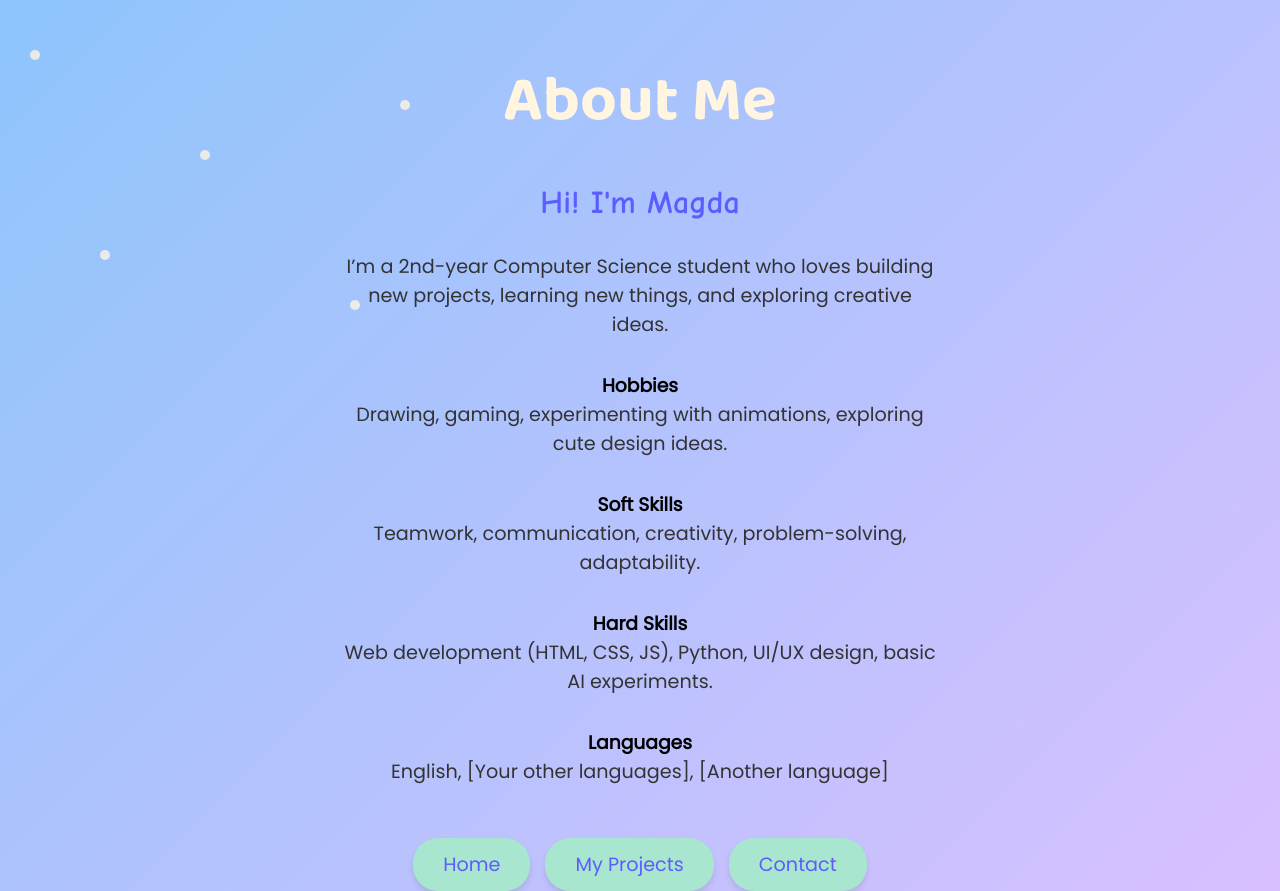
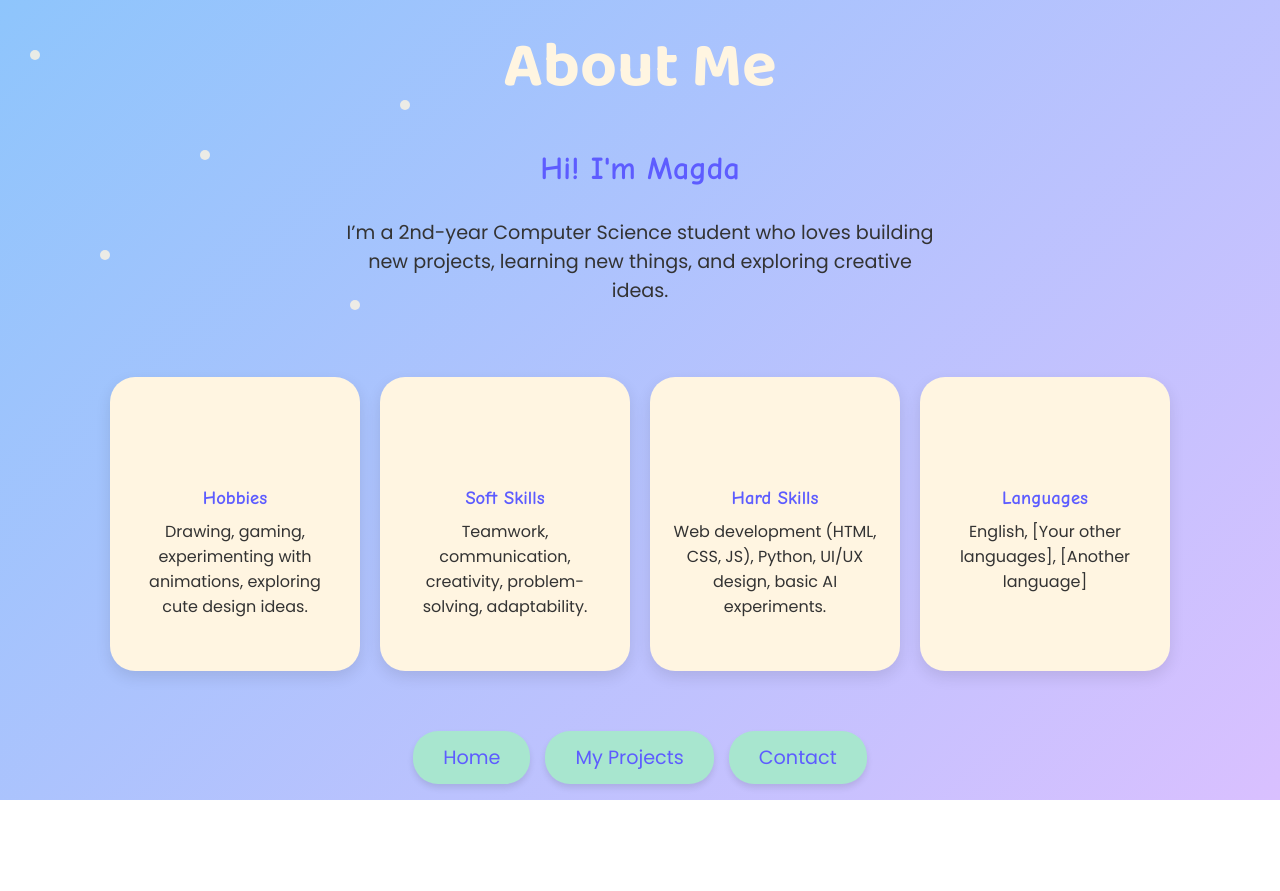
Before and after one commit to MagdaWorkplace/individual_project, a plain HTML site: page about.html in a window 1280 px wide. After the commit the page ends 800 px from the top, so only its background shows below. Drawn offline with Linux system fonts and the light colour scheme; a script that the page names is missing.

Commit message:
Update style.css -> add about me css

```diff
--- a/style.css
+++ b/style.css
@@ -15,52 +15,52 @@ body {
   background: linear-gradient(135deg, #8EC5FC, #D9C0FF);
   min-height: 100vh;
   display: flex;
-  justify-content: center;   /* center vertically */
-  align-items: center;       /* center horizontally */
-  overflow-x: hidden;
-  position: relative;
-  padding: 0 20px;           /* horizontal padding */
-  text-align: center;         /* center all text inside */
+  justify-content: center;       /* Center main content vertically */
+  align-items: center;           /* Center horizontally */
   flex-direction: column;
+  padding: 0 20px;
+  text-align: center;            /* Center all text */
+  overflow-x: hidden;            /* Prevent horizontal scroll */
+  position: relative;            /* Needed for floating stars */
 }
 
 /* =========================
-   Main text container
+   3. MAIN TEXT CONTAINER
    ========================= */
 .main-text {
   display: flex;
   flex-direction: column;
   align-items: center;
   justify-content: center;
-  gap: 15px;                 /* space between elements */
-}
-
-/* Button group under text */
-.button-group {
-  display: flex;
-  gap: 15px;                 /* space between buttons */
-  margin-top: 20px;
-  flex-wrap: wrap;
-  justify-content: center;   /* center the buttons */
+  gap: 15px;                     /* Space between elements */
 }
 
 /* =========================
-   3. TEXT STYLES
+   4. BUTTON GROUP
+   ========================= */
+.button-group {
+  display: flex;
+  gap: 15px;                     /* Space between buttons */
+  margin-top: 20px;
+  flex-wrap: wrap;               /* Wrap on smaller screens */
+  justify-content: center;       /* Center the buttons horizontally */
+}
+
+/* =========================
+   5. TEXT STYLES
    ========================= */
 h1 {
-  font-family: 'Baloo 2', cursive;                /* Cute title font */
+  font-family: 'Baloo 2', cursive;
   font-size: 4rem;
   color: #FFF5E1;
-  text-align: center;
   margin-bottom: 1rem;
-  animation: bounce 2s infinite;
+  animation: bounce 2s infinite;  /* Floating animation */
 }
 
 h2 {
-  font-family: 'Comic Neue', cursive;            /* Playful subtitle font */
+  font-family: 'Comic Neue', cursive;
   font-size: 2rem;
   color: #5D5CFF;
-  text-align: center;
   margin-bottom: 1rem;
 }
 
@@ -68,36 +68,15 @@ p {
   font-size: 1.2rem;
   color: #333;
   max-width: 600px;
-  text-align: center;
   margin-bottom: 2rem;
 }
 
 /* =========================
-   4. MAIN TEXT + BUTTON GROUP
-   ========================= */
-.main-text {
-  display: flex;
-  flex-direction: column;
-  align-items: center;
-  justify-content: center;
-  text-align: center;
-  gap: 15px;         /* Space between text elements */
-  margin-top: 50px;  /* Push a bit down from top */
-}
-
-.button-group {
-  display: flex;
-  gap: 15px;         /* Space between buttons */
-  margin-top: 20px;
-  flex-wrap: wrap;   /* Wrap on small screens */
-}
-
-/* =========================
-   5. CTA BUTTONS (used in button group)
+   6. CTA BUTTONS
    ========================= */
 .cta-button {
-  background-color: #A8E6CF;                       /* Soft green */
-  color: #5D5CFF;                                  /* Blue text */
+  background-color: #A8E6CF;
+  color: #5D5CFF;
   padding: 12px 30px;
   border: none;
   border-radius: 25px;
@@ -113,11 +92,11 @@ p {
 .cta-button:hover {
   transform: scale(1.1);
   box-shadow: 0 6px 12px rgba(0,0,0,0.2);
-  color: #FFF5E1;       /* Optional: invert text on hover */
+  color: #FFF5E1;
 }
 
 /* =========================
-   6. FLOATING STARS
+   7. FLOATING STARS
    ========================= */
 .star {
   position: absolute;
@@ -130,7 +109,7 @@ p {
 }
 
 /* =========================
-   7. ANIMATIONS
+   8. ANIMATIONS
    ========================= */
 @keyframes bounce {
   0%, 20%, 50%, 80%, 100% { transform: translateY(0); }
@@ -145,7 +124,7 @@ p {
 }
 
 /* =========================
-   8. PROJECT CARDS (for Projects page)
+   9. PROJECT CARDS (for Projects page)
    ========================= */
 .project-card {
   background-color: #FFF5E1;
@@ -172,3 +151,55 @@ p {
   font-size: 1rem;
   color: #333;
 }
+
+/* =========================
+   10. ABOUT PAGE CARDS (Creative layout)
+   ========================= */
+.cards-container {
+  display: flex;
+  flex-wrap: wrap;
+  justify-content: center;
+  gap: 20px;
+  margin: 40px 0; /* space between main text and buttons */
+}
+
+.about-card {
+  background-color: #FFF5E1;
+  border-radius: 25px;
+  padding: 20px;
+  width: 250px;
+  box-shadow: 0 6px 15px rgba(0,0,0,0.1);
+  text-align: center;
+  transition: transform 0.3s ease, box-shadow 0.3s ease;
+  display: flex;
+  flex-direction: column;
+  align-items: center;
+}
+
+.about-card:hover {
+  transform: translateY(-10px) scale(1.05);
+  box-shadow: 0 10px 25px rgba(0,0,0,0.15);
+}
+
+.about-card h3 {
+  color: #5D5CFF;
+  margin-bottom: 10px;
+  font-family: 'Comic Neue', cursive;
+}
+
+.about-card p {
+  font-family: 'Poppins', sans-serif;
+  color: #333;
+  font-size: 1rem;
+}
+
+/* Float animation for Lottie inside cards */
+.about-card dotlottie-wc {
+  animation: float 3s ease-in-out infinite;
+}
+
+@keyframes float {
+  0% { transform: translateY(0); }
+  50% { transform: translateY(-8px); }
+  100% { transform: translateY(0); }
+}
```
